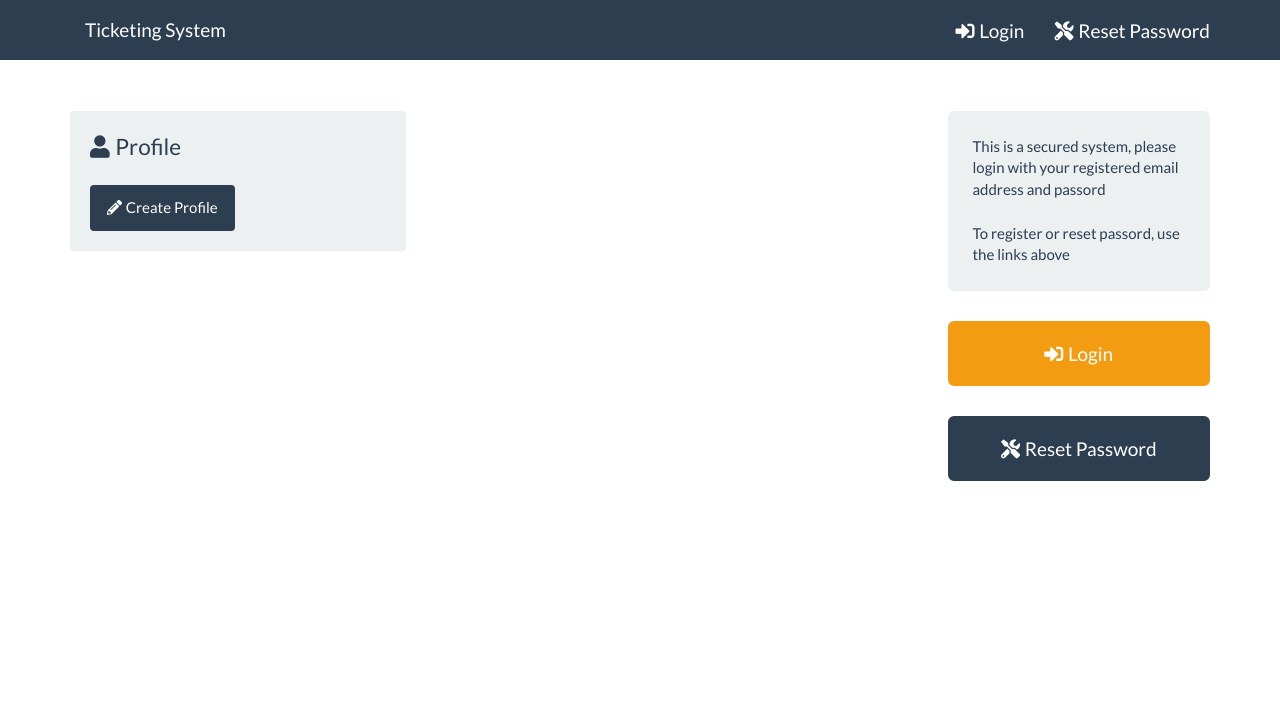
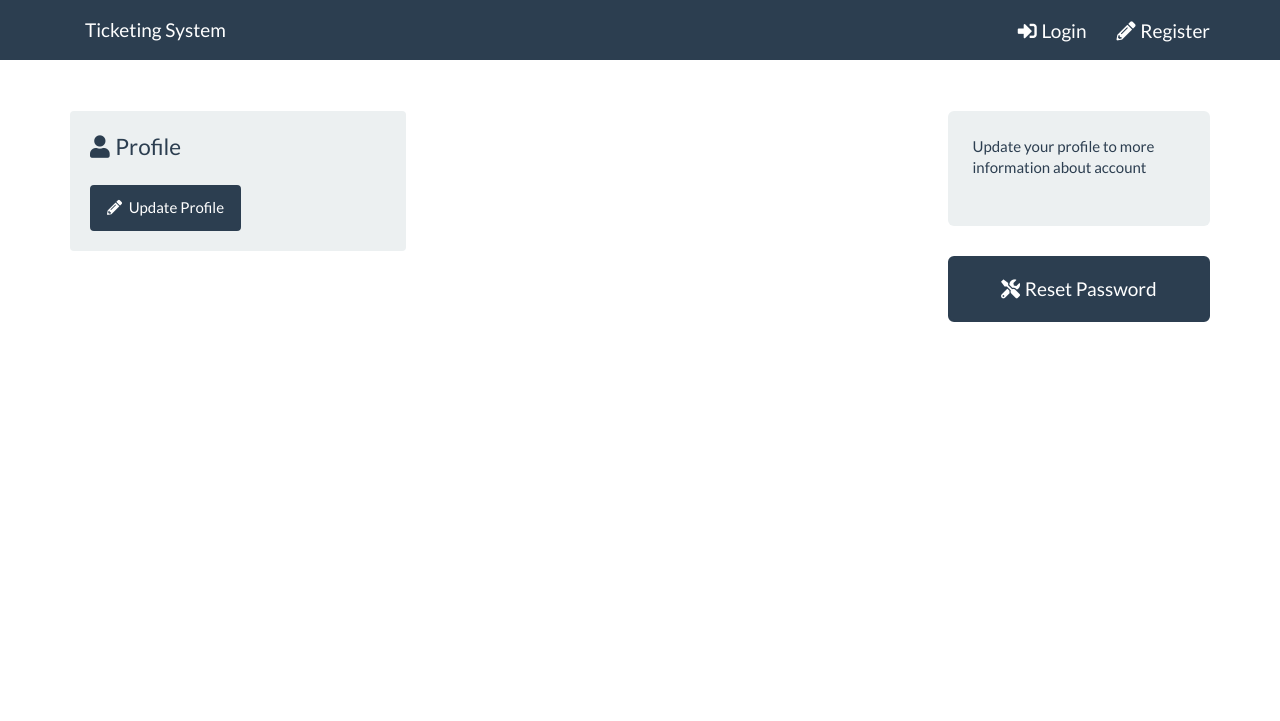
Before and after one commit to wkigenyi/helpdesk, a Django app: template users/templates/users/create_profile.html in a window 1280 px wide. Shown: the top 721 px of the page. Run offline with Django 3.2, Linux system fonts and the light colour scheme; the template is opened without the code that fills it: most values are stand-ins (such as "Sample title", 1, 10 or a date in 2020); some libraries are stand-ins or nearby versions; some web fonts are replaced.

Commit message:
Clean Up Profile Editing and availability

```diff
--- a/support/templates/support/index.html
+++ b/support/templates/support/index.html
@@ -9,9 +9,15 @@
             data-toggle="dropdown"
             role="button"
             aria-expanded="false">
+                {% if profile %}
+                Hi {{ profile.othername }},
+                {% else %}
+                {{ user }}
+                {% endif %}
             <i class="fa fa-user" aria-hidden="true"></i>
             <span class="caret"></span>
             <span class="sr-only">{{ user }}</span>
+
             </a>
             <ul class="dropdown-menu user" role="menu" aria-labelledby="user">
                 <li><a href="{% url 'support:create_staffprofile' %}"><i class="fa fa-edit" aria-hidden="true"></i>Profile</a></li>
--- a/users/templates/users/create_profile.html
+++ b/users/templates/users/create_profile.html
@@ -1,10 +1,7 @@
 
-{% extends 'support/base.html' %}
+{% extends 'support/index.html' %}
 {% load bootstrap4 %}
-{% block navlinks %}
-    <li><a href="{% url 'users:login' %}"><i class="fa fa-sign-in"></i>Login</a></li>
-    <li><a href="{% url 'users:password_reset' %}"><i class="fa fa-tools"></i>Reset Password</a></li>
-{% endblock %}
+
 {% block main%}
 
 
@@ -19,7 +16,14 @@
                             <legend><i class="fa fa-user"></i>Profile</legend>
                         </fieldset>
                         {% bootstrap_form form %}
-                        <button name="submit" class="btn btn-primary"><i class="fa fa-pencil"></i>Create Profile</button>
+                        <button name="submit" class="btn btn-primary">
+                            <i class="fa fa-pencil"></i>
+                            {% if profile %}
+                                Update Profile
+                            {% else %}
+                                Create Profile
+                            {% endif %}
+                        </button>
                         <input type="hidden" name="next" value="{{ next }}"/>
                     </form>
                 </div>
@@ -32,13 +36,11 @@
     <div class="col-md-3" id="sidebar">
         <div class="section about">
             <div class="well well-lg">
-                <p>This is a secured system, please login with your registered email address and passord</p>
-                <p>To register or reset passord, use the links above</p>
+                <p>Update your profile to more information about account</p>
+
             </div>
         </div>
-        <div class="section">
-                <a href="{% url 'users:login' %}" class="btn btn-lg btn-block btn-warning"><i class="fa fa-sign-in"></i>Login</a>
-        </div>
+
         <div class="section">
                 <a href="{% url 'users:password_reset' %}" class="btn btn-lg btn-block btn-primary"><i class="fa fa-tools"></i>Reset Password</a>
         </div>
```
Also changed, not shown: support/views.py (+51 -18 lines).
